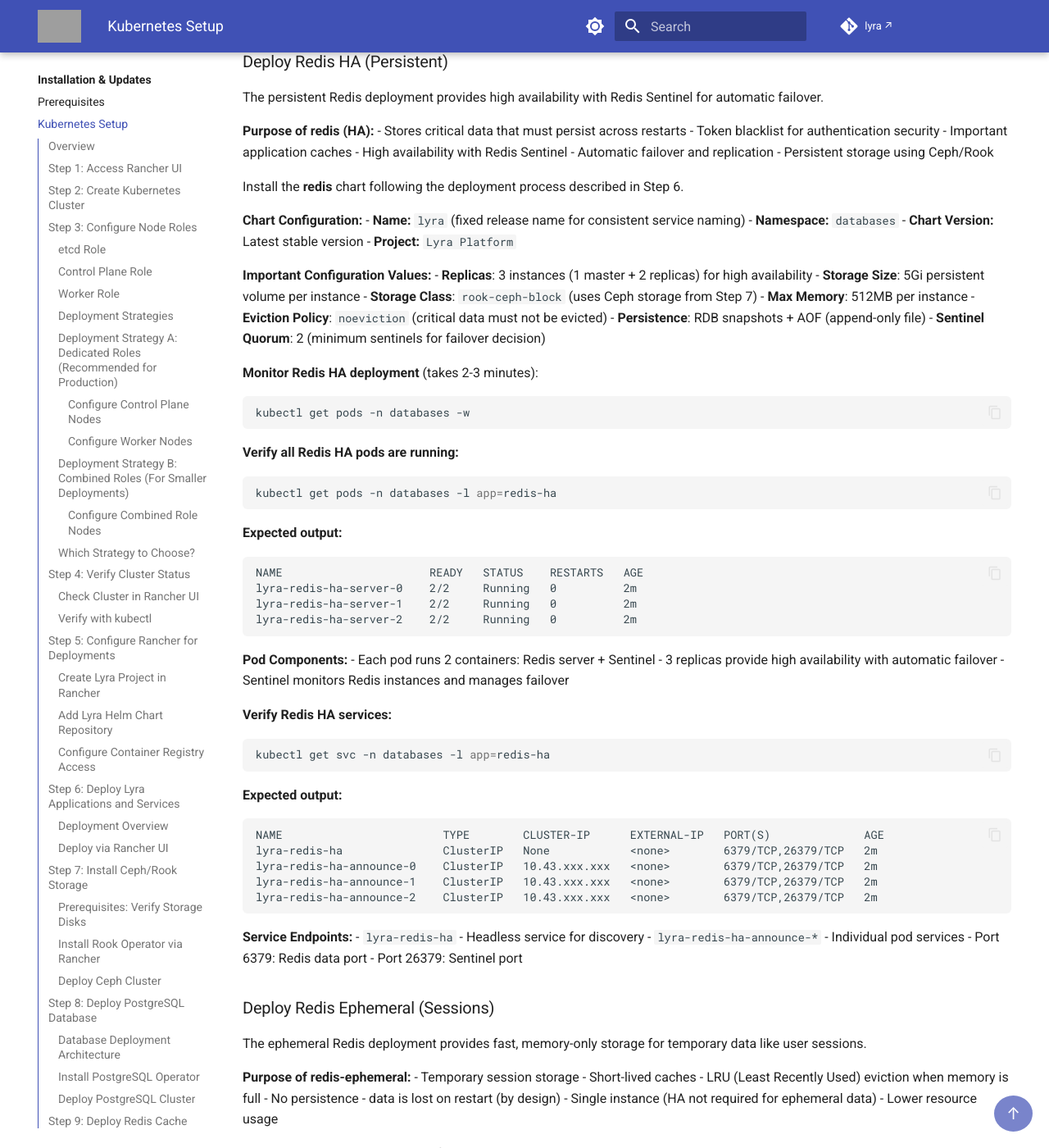
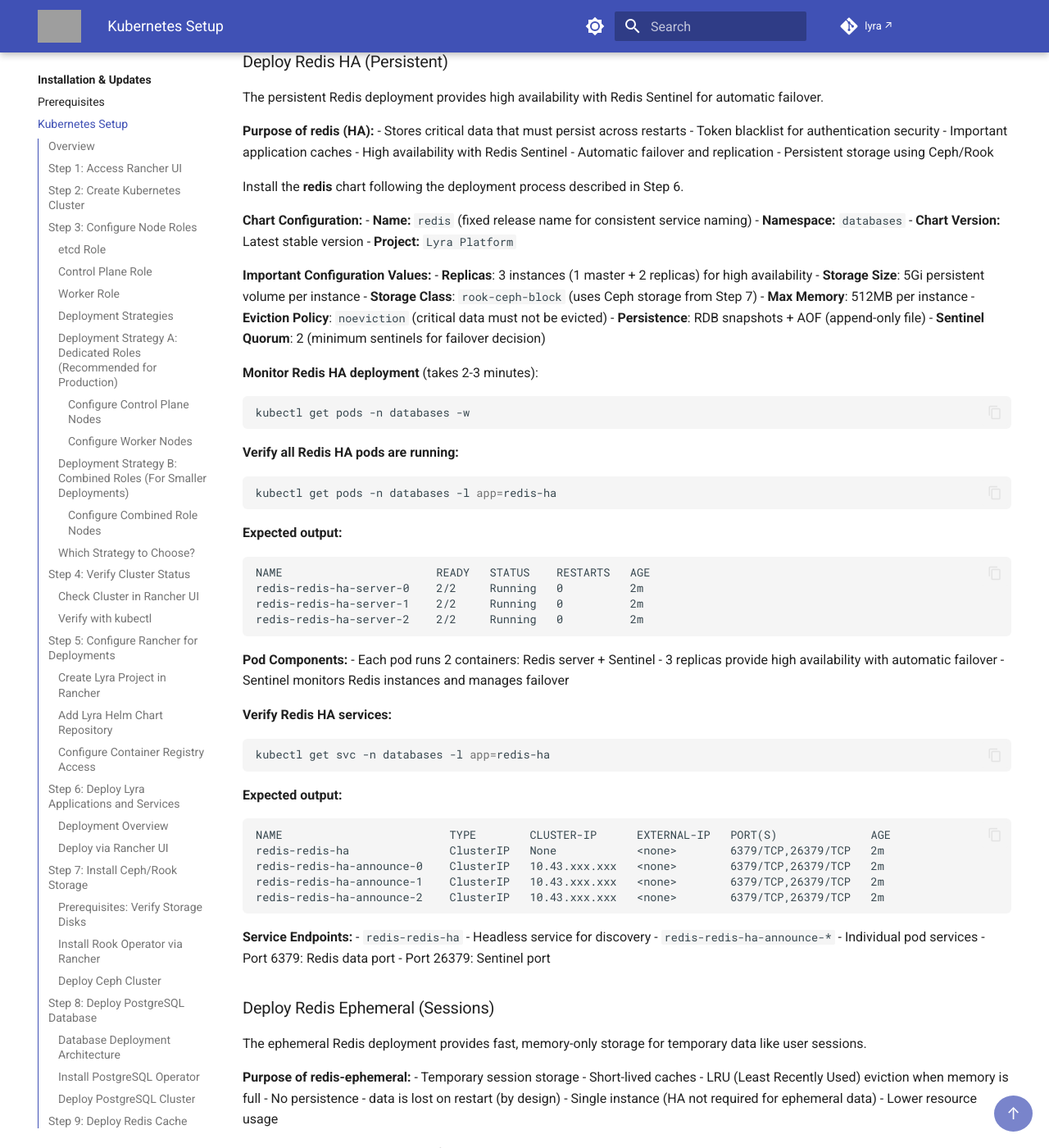
Before and after one commit to amreinch/lyra-docs, an MkDocs documentation site: the page built from docs/installation/kubernetes-setup.md, in a window 1280 px wide and 1400 px high, scrolled down 16794 px. Shown: the whole window at 82% size. Built offline with MkDocs 1.6.1 and Material for MkDocs 9.7.7, drawn with Linux system fonts in a browser that asks for light colours; comment, search, counter and statistics services are not loaded; some of the changed text lies outside the part shown; grey boxes are pictures that could not be loaded.

Commit message:
Fixed Redis HA release name in documentation
Corrected the Redis HA chart release name from 'lyra' to 'redis'
for consistent service naming.

Changes:
- Updated Chart Configuration name from 'lyra' to 'redis'
- Fixed all service names from 'lyra-redis-ha' to 'redis-redis-ha'
- Corrected pod names from 'lyra-redis-ha-server-*' to 'redis-redis-ha-server-*'
- Updated Sentinel service connection string
- Fixed expected output examples throughout documentation

The Redis HA chart uses 'redis' as the release name, which results
in service names like 'redis-redis-ha' (release-name + chart-name).

🤖 Generated with [Claude Code](https://claude.com/claude-code)

Co-Authored-By: Claude <noreply@anthropic.com>

````diff
--- a/docs/installation/kubernetes-setup.md
+++ b/docs/installation/kubernetes-setup.md
@@ -833,7 +833,7 @@ The persistent Redis deployment provides high availability with Redis Sentinel f
 Install the **redis** chart following the deployment process described in Step 6.
 
 **Chart Configuration:**
-- **Name:** `lyra` (fixed release name for consistent service naming)
+- **Name:** `redis` (fixed release name for consistent service naming)
 - **Namespace:** `databases`
 - **Chart Version:** Latest stable version
 - **Project:** `Lyra Platform`
@@ -859,10 +859,10 @@ kubectl get pods -n databases -l app=redis-ha
 
 **Expected output:**
 ```
-NAME                      READY   STATUS    RESTARTS   AGE
-lyra-redis-ha-server-0    2/2     Running   0          2m
-lyra-redis-ha-server-1    2/2     Running   0          2m
-lyra-redis-ha-server-2    2/2     Running   0          2m
+NAME                       READY   STATUS    RESTARTS   AGE
+redis-redis-ha-server-0    2/2     Running   0          2m
+redis-redis-ha-server-1    2/2     Running   0          2m
+redis-redis-ha-server-2    2/2     Running   0          2m
 ```
 
 **Pod Components:**
@@ -877,16 +877,16 @@ kubectl get svc -n databases -l app=redis-ha
 
 **Expected output:**
 ```
-NAME                        TYPE        CLUSTER-IP      EXTERNAL-IP   PORT(S)              AGE
-lyra-redis-ha               ClusterIP   None            <none>        6379/TCP,26379/TCP   2m
-lyra-redis-ha-announce-0    ClusterIP   10.43.xxx.xxx   <none>        6379/TCP,26379/TCP   2m
-lyra-redis-ha-announce-1    ClusterIP   10.43.xxx.xxx   <none>        6379/TCP,26379/TCP   2m
-lyra-redis-ha-announce-2    ClusterIP   10.43.xxx.xxx   <none>        6379/TCP,26379/TCP   2m
+NAME                         TYPE        CLUSTER-IP      EXTERNAL-IP   PORT(S)              AGE
+redis-redis-ha               ClusterIP   None            <none>        6379/TCP,26379/TCP   2m
+redis-redis-ha-announce-0    ClusterIP   10.43.xxx.xxx   <none>        6379/TCP,26379/TCP   2m
+redis-redis-ha-announce-1    ClusterIP   10.43.xxx.xxx   <none>        6379/TCP,26379/TCP   2m
+redis-redis-ha-announce-2    ClusterIP   10.43.xxx.xxx   <none>        6379/TCP,26379/TCP   2m
 ```
 
 **Service Endpoints:**
-- `lyra-redis-ha` - Headless service for discovery
-- `lyra-redis-ha-announce-*` - Individual pod services
+- `redis-redis-ha` - Headless service for discovery
+- `redis-redis-ha-announce-*` - Individual pod services
 - Port 6379: Redis data port
 - Port 26379: Sentinel port
 
@@ -952,11 +952,11 @@ kubectl get pods -n databases -l 'app in (redis-ha,redis-ephemeral)'
 
 **Expected output:**
 ```
-NAME                               READY   STATUS    RESTARTS   AGE
-lyra-redis-ha-server-0             2/2     Running   0          3m
-lyra-redis-ha-server-1             2/2     Running   0          3m
-lyra-redis-ha-server-2             2/2     Running   0          3m
-redis-ephemeral-xxxxxxxxxx-xxxxx   1/1     Running   0          2m
+NAME                                READY   STATUS    RESTARTS   AGE
+redis-redis-ha-server-0             2/2     Running   0          3m
+redis-redis-ha-server-1             2/2     Running   0          3m
+redis-redis-ha-server-2             2/2     Running   0          3m
+redis-ephemeral-xxxxxxxxxx-xxxxx    1/1     Running   0          2m
 ```
 
 ### Redis Connection Information
@@ -965,7 +965,7 @@ redis-ephemeral-xxxxxxxxxx-xxxxx   1/1     Running   0          2m
 
 **Redis HA (Persistent):**
 - **Connection**: Sentinel-aware connection required
-- **Sentinel Service**: `lyra-redis-ha.databases.svc.cluster.local:26379`
+- **Sentinel Service**: `redis-redis-ha.databases.svc.cluster.local:26379`
 - **Master Name**: `redis-master`
 - **Use Case**: Token blacklist, persistent caches
 
````
